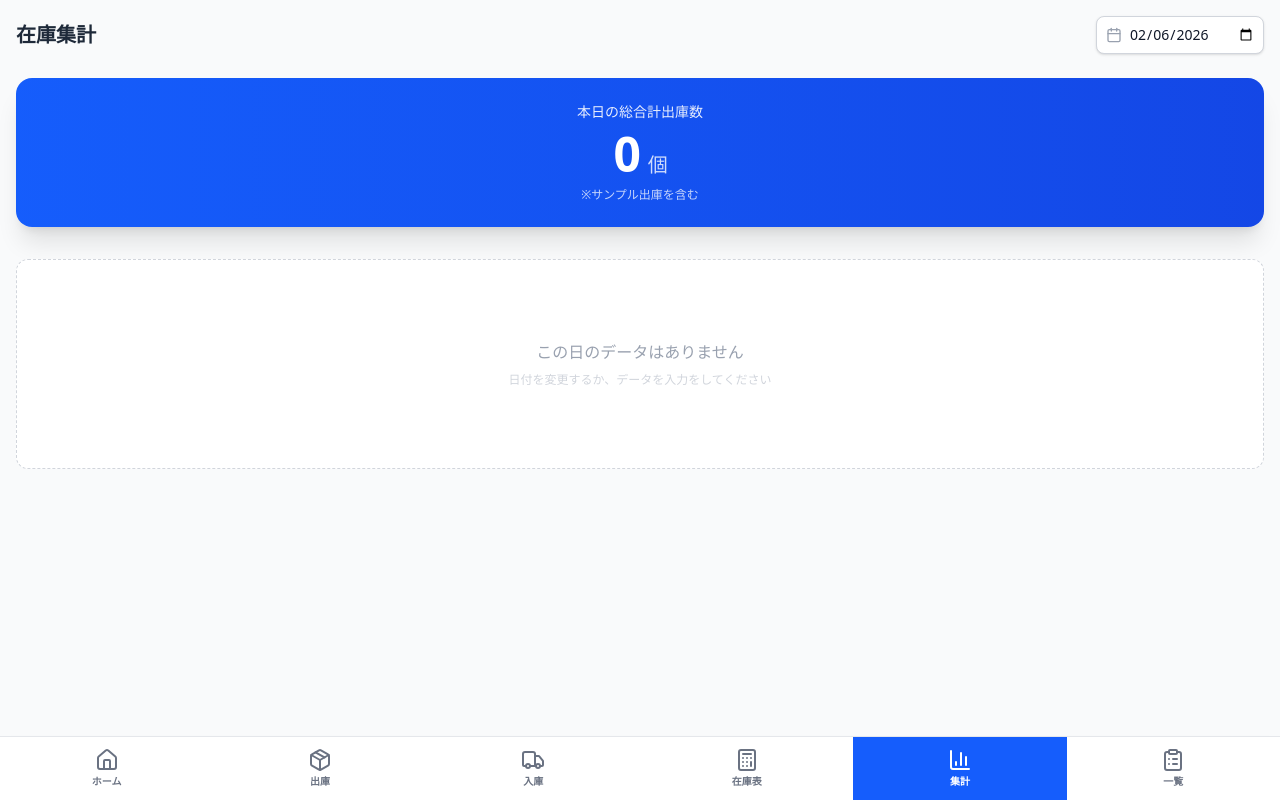
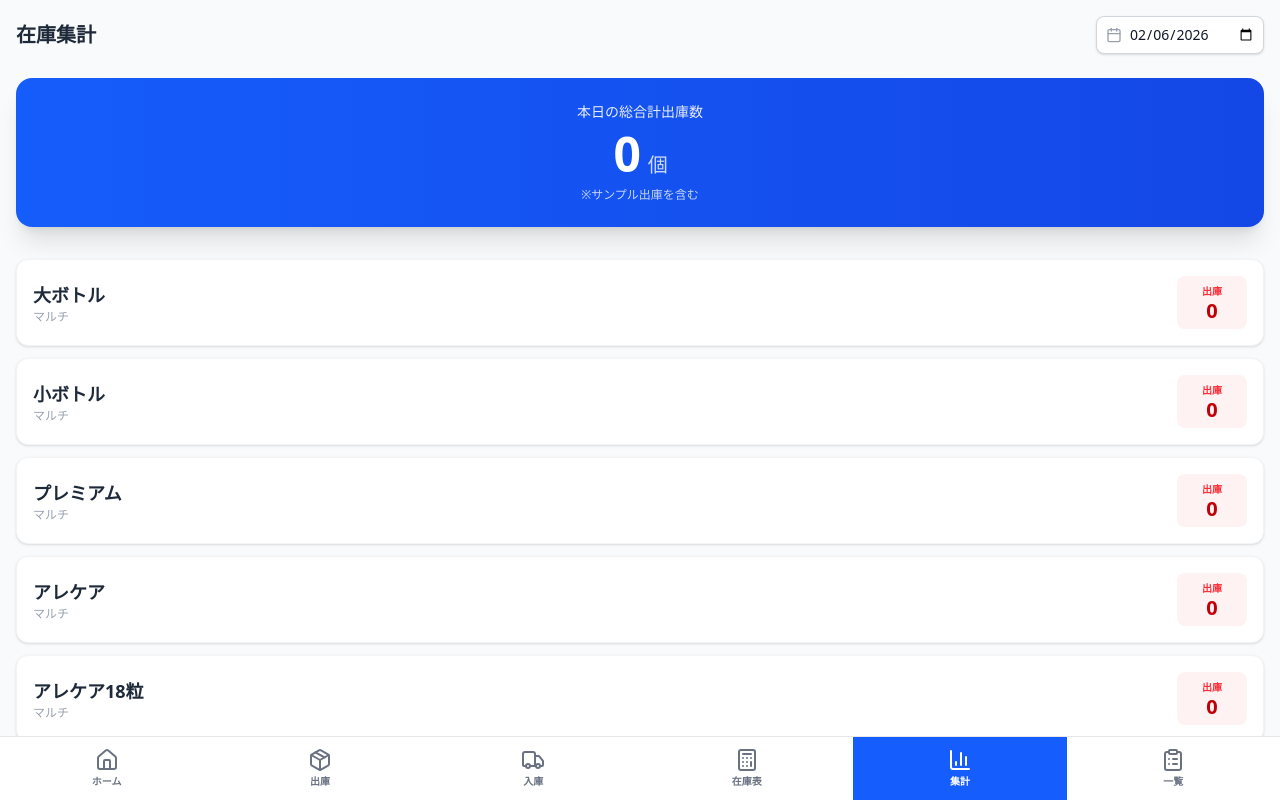
Before and after one commit to y-araki-max/inventory-antigravity, a React (Vite) app in the folder frontend/: page /aggregation in a window 1280 px wide. Built offline with nearby package versions, Linux system fonts and the light colour scheme.

Commit message:
feat: Implement daily stock history, fix aggregation display, and unify terminology

```diff
--- a/frontend/src/data.js
+++ b/frontend/src/data.js
@@ -112,9 +112,12 @@ export const PRODUCTS = [
 export const normalizeTerm = (term) => {
     if (!term) return '';
     if (term === '特別作戦') return 'オプショナル';
-    if (term === '受け取り') return '入庫';
+    if (term === '受け取り' || term === '受取') return '入庫';
     if (term === '有細胞子') return '有胞子';
     if (term === 'エネルギー') return 'エナジー';
+    if (term === '質問10' || term === 'Q10') return 'Q10';
+    if (term === '競合商品') return '他社商品';
+    if (term === 'ボス' || term === 'ぼす') return 'BOSS';
     if (term.includes('いん')) return term.replace('いん', 'アミノ酸');
     return term;
 };
--- a/frontend/src/hooks/useInventory.js
+++ b/frontend/src/hooks/useInventory.js
@@ -78,13 +78,79 @@ export const useInventory = () => {
                     }
                 });
 
+                // --- Daily History Calculation (Feb 2026) ---
+                // We generate a list for the entire current month (or reasonable range)
+                const dailyHistory = [];
+                // Start from Feb 1st
+                const startDate = new Date('2026-02-01T00:00:00');
+                // End at today? Or end of month? Let's go to Today + 1 or End of Feb.
+                // For "History", usually up to "Today".
+                // But user might want to see the whole month grid. Let's do the whole month of Feb 2026 for now, or dynamic.
+                // Let's rely on Today's month.
+                const now = new Date();
+                const daysInMonth = new Date(now.getFullYear(), now.getMonth() + 1, 0).getDate();
+
+                // If we are strictly in Feb 2026 mode as per user context:
+                const targetYear = 2026;
+                const targetMonth = 1; // 0-indexed (Feb)
+                const daysInFeb = new Date(targetYear, targetMonth + 1, 0).getDate();
+
+                let runningStock = csvItem.initialStock;
+
+                for (let d = 1; d <= daysInFeb; d++) {
+                    const dateObj = new Date(targetYear, targetMonth, d);
+                    const dateStr = dateObj.toISOString().split('T')[0];
+
+                    // Filter items for this day
+                    const dayItems = newActivity.filter(item => {
+                        return item.date.startsWith(dateStr) &&
+                            // Match Product
+                            (item.productId == pid || normalizeTerm(item.name) === product.name);
+                    });
+
+                    let dayIn = 0;
+                    let dayOut = 0;     // Sales (Non-sample)
+                    let daySample = 0;  // Samples
+
+                    dayItems.forEach(item => {
+                        const qty = parseInt(item.quantity || 0);
+                        if (item.type === 'IN') {
+                            dayIn += qty;
+                        } else if (item.type === 'OUT') {
+                            if (item.isSample) {
+                                daySample += qty;
+                            } else {
+                                dayOut += qty;
+                            }
+                        }
+                    });
+
+                    // Update Stock
+                    // Stock = Start + In - Out - Sample
+                    runningStock = runningStock + dayIn - dayOut - daySample;
+
+                    dailyHistory.push({
+                        date: dateStr,
+                        dateObj: dateObj,
+                        in: dayIn,
+                        out: dayOut,
+                        sample: daySample,
+                        stock: runningStock
+                    });
+                }
+
                 calculatedInventory[pid] = {
                     ...product,
                     ...csvItem,
-                    currentStock,
+                    currentStock, // This is "Current Realtime Stock" calculated by the main loop (check consistency)
+                    // Actually, runningStock at the end of the loop SHOULD match currentStock if date range covers all activity.
+                    // If 'newActivity' has future dates, they might differ.
+                    // For safety, let's keep 'currentStock' as the single source of truth for the main display,
+                    // and 'dailyHistory' for the table.
                     todayOut,
                     todaySample,
-                    monthOut
+                    monthOut,
+                    dailyHistory // Attach the new history
                 };
             });
 
--- a/frontend/src/pages/Aggregation.jsx
+++ b/frontend/src/pages/Aggregation.jsx
@@ -1,5 +1,5 @@
 import React, { useEffect, useState } from 'react';
-import { PRODUCTS } from '../data';
+import { PRODUCTS, normalizeTerm } from '../data';
 import { Loader2, Calendar, AlertCircle } from 'lucide-react';
 import { storage } from '../utils/storage';
 
@@ -37,67 +37,52 @@ export default function Aggregation() {
         }
     };
 
-    // Terminology Normalizer
-    const normalize = (str) => {
-        if (!str) return '';
-        if (str === '特別作戦') return 'オプショナル';
-        if (str === '有細胞子') return '有胞子';
-        if (str === 'エネルギー') return 'エナジー';
-        if (str.includes('いん')) return str.replace('いん', 'アミノ酸'); // Context dependent, but safe for known typo
-        return str;
-    };
-
     // Total Calculation
     const totalOutbound = items
         .filter(item => item.type === 'OUT') // Includes 'Sample' as they are type='OUT'
         .reduce((sum, item) => sum + parseInt(item.quantity || 0), 0);
 
-    // Aggregation Logic
-    const aggregated = items.reduce((acc, item) => {
-        try {
-            // Use normalized names for grouping if needed, or just display
-            // Better to stick to product ID if available, but fallback to normalized Name
-            const productId = item.productId;
-            const name = normalize(item.name);
-            const key = productId || name;
+    // Aggregation Logic (Refactored to show ALL products)
+    const aggregated = PRODUCTS.map(product => {
+        const pid = product.id;
+        const pname = product.name;
+        const pcategory = product.category;
 
-            if (!acc[key]) {
-                acc[key] = {
-                    productId: productId,
-                    name: name,
-                    category: normalize(item.category || 'その他'),
-                    inCount: 0,
-                    outCount: 0
-                };
-            }
+        let inCount = 0;
+        let outCount = 0;
 
+        // items is already filtered by date
+        items.forEach(item => {
+            // Match by ID or Name
+            const itemProductId = item.productId;
+            const itemNormalizedName = normalizeTerm(item.name);
+
+            // Loose equality for ID (string vs number)
+            const isMatch = (itemProductId == pid) || (itemNormalizedName === pname);
+
+            if (isMatch) {
                 const qty = parseInt(item.quantity || 0);
                 if (item.type === 'IN') {
-                acc[key].inCount += qty;
+                    inCount += qty;
                 } else if (item.type === 'OUT') {
-                acc[key].outCount += qty;
+                    outCount += qty;
                 }
-        } catch (e) {
-            console.warn('Skipping malformed item', item);
             }
-        return acc;
-    }, {});
+        });
 
-    // Sorting
-    const sortedAggregated = Object.values(aggregated).sort((a, b) => {
-        // Try to match with Master Data
-        const getIndex = (item) => {
-            if (item.productId) {
-                const p = PRODUCTS.find(p => p.id == item.productId); // Loose equality for string/number match
-                if (p) return PRODUCTS.indexOf(p);
-            }
-            // Fallback to name match
-            const pIndex = PRODUCTS.findIndex(p => p.name === item.name || p.fullName === item.name);
-            return pIndex !== -1 ? pIndex : 9999;
+        return {
+            productId: pid,
+            name: pname,
+            category: pcategory,
+            inCount,
+            outCount
         };
+    });
 
-        return getIndex(a) - getIndex(b);
-    });
+    // Sorting not strictly needed if we map over PRODUCTS which is already sorted,
+    // but if we want to ensure order or if PRODUCTS order changes, we can keep it simple.
+    // Since we map PRODUCTS directly, the order is preserved as per PRODUCTS list.
+    const sortedAggregated = aggregated;
 
     if (error) {
         return (
@@ -163,12 +148,7 @@ export default function Aggregation() {
                         </div>
                     ))}
 
-                    {sortedAggregated.length === 0 && (
-                        <div className="text-center py-20 bg-white rounded-xl border border-dashed border-gray-300">
-                            <p className="text-gray-400">この日のデータはありません</p>
-                            <p className="text-xs text-gray-300 mt-2">日付を変更するか、データを入力をしてください</p>
-                        </div>
-                    )}
+                    {/* Always show list, empty state handled by showing 0s */}
                 </div>
             )}
         </div>
```
Also changed, not shown: frontend/src/pages/InventoryTable.jsx (+47 -10 lines). Lines whose indentation alone changed are shown as unchanged.
